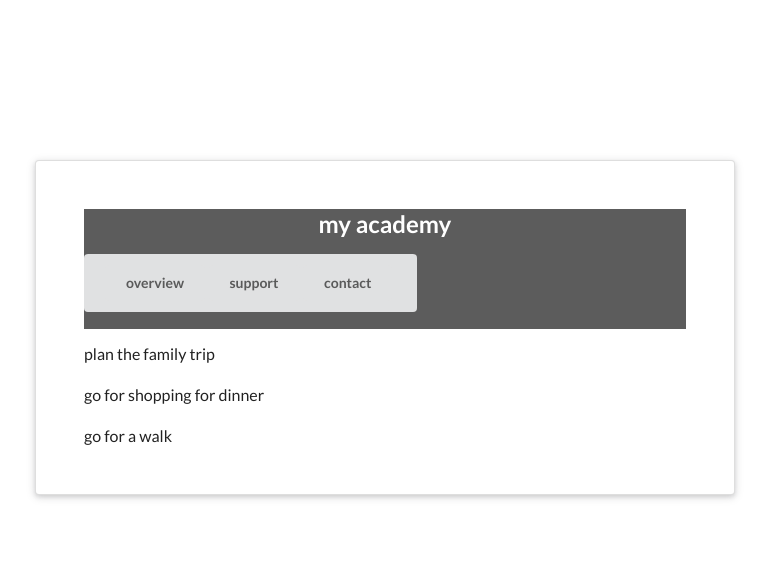
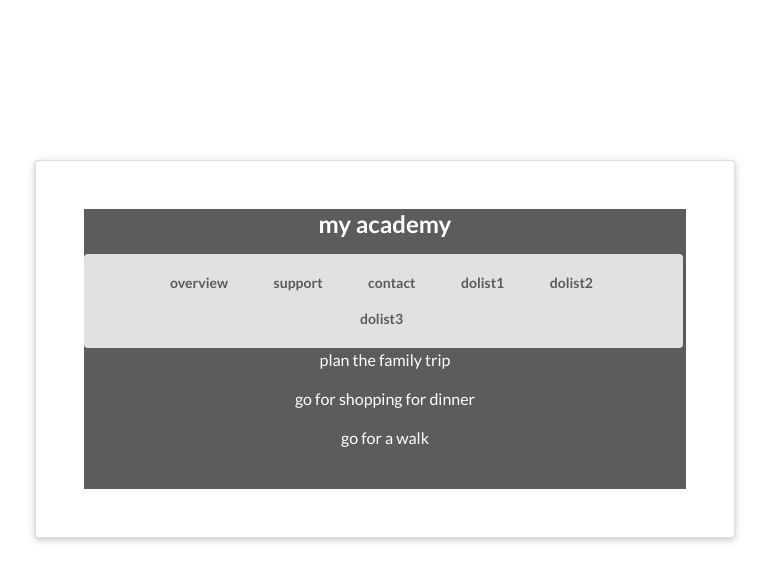
Before and after one commit to Arnob-sen/context_api, a React (Create React App) app: page / in a window 1280 px wide. Shown: the top 582 px of the page, without its empty margins (255-1024 px from the left). Built offline with nearby package versions, Linux system fonts and the light colour scheme.

Commit message:
add_theme_in_todolist

```diff
--- a/src/component/Navbar.js
+++ b/src/component/Navbar.js
@@ -7,9 +7,10 @@ class Navbar extends React.Component
         const {isDarkTheme,darkTheme,lightTheme}=this.context;
         const Theme=isDarkTheme ? darkTheme : lightTheme;
         return(
-            <nav style={{background:Theme.background,color:Theme.Text,height:'120px'}}>
+            <nav style={{background:Theme.background,color:Theme.Text,height:'140px'}}>
                 <h2 style={{textAlign:'center'}}>my academy</h2>
-                <div className="ui three button" style={{textAlign:'center'}}>
+                <div className="ui five button" >
+                    <div style={{textAlign:'center'}}>
                     <button className="ui button">
                         overview
                     </button>
@@ -19,6 +20,17 @@ class Navbar extends React.Component
                     <button className="ui button">
                         contact
                     </button>
+                    <button className="ui button">
+                        dolist1
+                    </button>
+                    <button className="ui button">
+                        dolist2
+                    </button>
+                    <button className="ui button">
+                        dolist3
+                    </button>
+                    </div>
+
 
                 </div>
             </nav>
--- a/src/component/Todolist.js
+++ b/src/component/Todolist.js
@@ -1,10 +1,17 @@
 import React from "react";
+import { ThemeContext } from "../Context/ThemeContext";
 class Todolist extends React.Component
 {
+    static contextType=ThemeContext;
+
+
     render()
     {
+        const {isDarkTheme,darkTheme,lightTheme}=this.context;
+        const Theme=isDarkTheme ? darkTheme :lightTheme;
+
         return(
-            <div className="ui list">
+            <div style={{background:Theme.background,color:Theme.Text,height:'140px',textAlign:'center'}}>
                 <p class="item">plan the family trip</p>
                 <p class="item">go for shopping for dinner</p>
                 <p class="item"> go for a walk</p>
```
